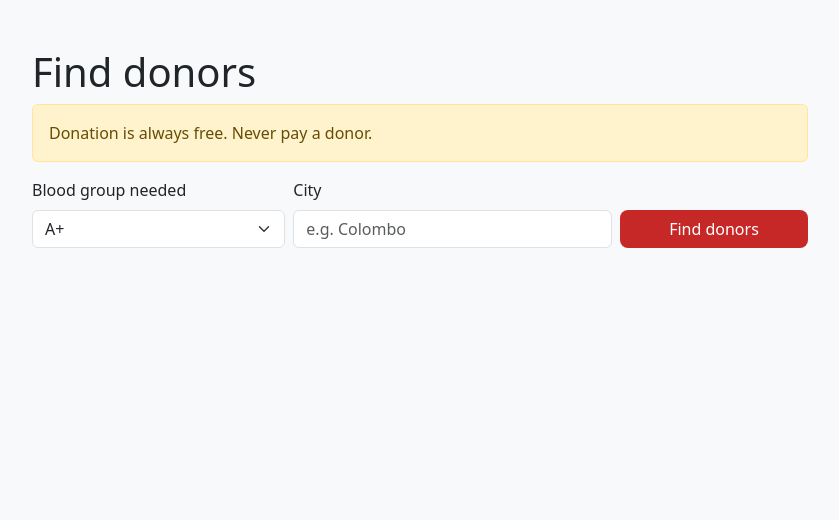
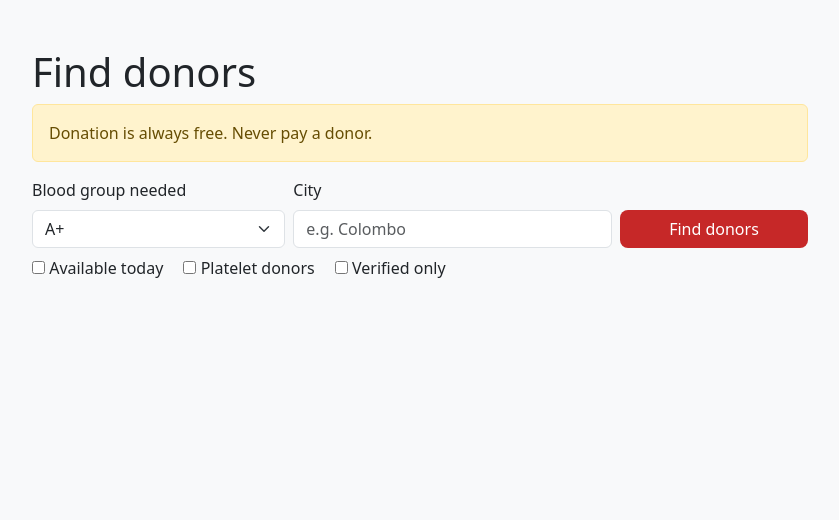
Before and after one commit to sasi-ws/blood-organ-donor-finder, a Django app: page /donors/search/ in a window 1280 px wide. Shown: the part 57-577 px from the top of the page, without its empty margins (220-1059 px from the left). Run offline with Django 5.2, Linux system fonts and the light colour scheme.

Commit message:
Add Available today switch, search filters and availability sorting

```diff
--- a/donors/urls.py
+++ b/donors/urls.py
@@ -7,5 +7,6 @@ app_name = "donors"
 urlpatterns = [
     path("profile/", views.edit_profile, name="edit_profile"),
     path("profile/pause/", views.toggle_pause, name="toggle_pause"),
+    path("profile/available/", views.toggle_available, name="toggle_available"),
     path("search/", views.search_donors, name="search"),
 ]
--- a/donors/views.py
+++ b/donors/views.py
@@ -3,6 +3,9 @@ from django.contrib.auth.decorators import login_required
 from django.core.paginator import Paginator
 from django.shortcuts import redirect, render
 from django.views.decorators.http import require_POST
+from datetime import timedelta
+
+from django.utils import timezone
 
 from .compatibility import compatible_donor_groups, match_label
 from .eligibility import days_until_eligible, next_eligible_date
@@ -57,11 +60,35 @@ def toggle_pause(request):
         messages.success(request, "Your listing is visible again.")
     return redirect("donors:edit_profile")
 
+@login_required
+@require_POST
+def toggle_available(request):
+    """'I can donate today' switch. Turns itself off after 24 hours."""
+    profile = DonorProfile.objects.filter(user=request.user).first()
+    if profile is None:
+        messages.error(request, "Please create your donor profile first.")
+        return redirect("donors:edit_profile")
+
+    if profile.is_available_today:
+        profile.available_until = None
+        messages.success(request, "You are no longer marked as available today.")
+    elif days_until_eligible(profile.last_donation_date, profile.donor_type) > 0:
+        messages.error(request, "You are still inside your donation gap, so you can't mark yourself available.")
+        return redirect("donors:edit_profile")
+    else:
+        profile.available_until = timezone.now() + timedelta(hours=24)
+        messages.success(request, "You are marked available for the next 24 hours.")
+    profile.save()
+    return redirect("donors:edit_profile")
+
 
 def search_donors(request):
     """Search donors by blood group and city. Open to everyone (no login)."""
     blood_group = request.GET.get("blood_group", "")
     city = request.GET.get("city", "").strip()
+    available_today = request.GET.get("available_today") == "on"
+    platelets = request.GET.get("platelets") == "on"
+    verified_only = request.GET.get("verified_only") == "on"
     searched = bool(blood_group and city)
     page_obj = None
 
@@ -75,17 +102,37 @@ def search_donors(request):
         ))
         # Hide donors who are still inside their donation gap
         donors = [d for d in donors if days_until_eligible(d.last_donation_date, d.donor_type) == 0]
+        # Optional filters
+        if available_today:
+            donors = [d for d in donors if d.is_available_today]
+        if platelets:
+            donors = [d for d in donors if d.donor_type in ("platelets", "both")]
+        if verified_only:
+            donors = [d for d in donors if d.is_verified]
         for donor in donors:
             donor.match_label = match_label(blood_group, donor.blood_group)
-        # Exact matches first, then verified donors, then by name
-        donors.sort(key=lambda d: (d.match_label != "Exact match", not d.is_verified, d.full_name))
+        # Exact matches first, then verified, then available today, then by name
+        donors.sort(key=lambda d: (
+            d.match_label != "Exact match",
+            not d.is_verified,
+            not d.is_available_today,
+            d.full_name,
+        ))
         paginator = Paginator(donors, 10)  # 10 per page
         page_obj = paginator.get_page(request.GET.get("page"))
+
+    # Keep the search settings when moving between pages
+    params = request.GET.copy()
+    params.pop("page", None)
 
     return render(request, "donors/search.html", {
         "blood_groups": [g for g, _ in BLOOD_GROUPS],
         "blood_group": blood_group,
         "city": city,
+        "available_today": available_today,
+        "platelets": platelets,
+        "verified_only": verified_only,
         "searched": searched,
         "page_obj": page_obj,
+        "query_string": params.urlencode(),
     })
--- a/templates/donors/search.html
+++ b/templates/donors/search.html
@@ -7,7 +7,7 @@
   <h1>Find donors</h1>
   <div class="alert alert-warning">Donation is always free. Never pay a donor.</div>
 
-  <form method="get" class="row g-2 mb-4">
+  <form method="get" class="row g-2 mb-3">
     <div class="col-md-4">
       <label class="form-label" for="blood_group">Blood group needed</label>
       <select class="form-select" name="blood_group" id="blood_group">
@@ -23,6 +23,11 @@
     <div class="col-md-3 d-flex align-items-end">
       <button type="submit" class="btn btn-brand w-100">Find donors</button>
     </div>
+    <div class="col-12">
+      <label class="me-3"><input type="checkbox" name="available_today" {% if available_today %}checked{% endif %}> Available today</label>
+      <label class="me-3"><input type="checkbox" name="platelets" {% if platelets %}checked{% endif %}> Platelet donors</label>
+      <label><input type="checkbox" name="verified_only" {% if verified_only %}checked{% endif %}> Verified only</label>
+    </div>
   </form>
 
   {% if searched %}
@@ -36,6 +41,7 @@
               <strong>{{ donor.full_name }}</strong>
               {% if donor.is_verified %}<span class="badge bg-success">Verified</span>{% endif %}
               <span class="badge {% if donor.match_label == 'Exact match' %}bg-success{% else %}bg-warning text-dark{% endif %}">{{ donor.match_label }}</span>
+              {% if donor.is_available_today %}<span class="badge bg-secondary">Available today</span>{% endif %}
               <div class="text-muted">{{ donor.city }}</div>
             </div>
           </div>
@@ -44,15 +50,15 @@
 
       <nav class="mt-3">
         {% if page_obj.has_previous %}
-          <a href="?blood_group={{ blood_group|urlencode }}&city={{ city|urlencode }}&page={{ page_obj.previous_page_number }}">Previous</a>
+          <a href="?{{ query_string }}&page={{ page_obj.previous_page_number }}">Previous</a>
         {% endif %}
         <span class="mx-2">Page {{ page_obj.number }} of {{ page_obj.paginator.num_pages }}</span>
         {% if page_obj.has_next %}
-          <a href="?blood_group={{ blood_group|urlencode }}&city={{ city|urlencode }}&page={{ page_obj.next_page_number }}">Next</a>
+          <a href="?{{ query_string }}&page={{ page_obj.next_page_number }}">Next</a>
         {% endif %}
       </nav>
     {% else %}
-      <p>No donors found. Try another city.</p>
+      <p>No donors found. Try another city or remove a filter.</p>
     {% endif %}
     <p class="text-muted mt-3">Phone numbers are hidden until a donor accepts your request.</p>
   {% endif %}
```
Also changed, not shown: donors/models.py (+7 -0 lines), donors/tests.py (+14 -0 lines), templates/donors/edit_profile.html (+10 -0 lines), donors/migrations/0002_donorprofile_available_until_and_more.py (added).
